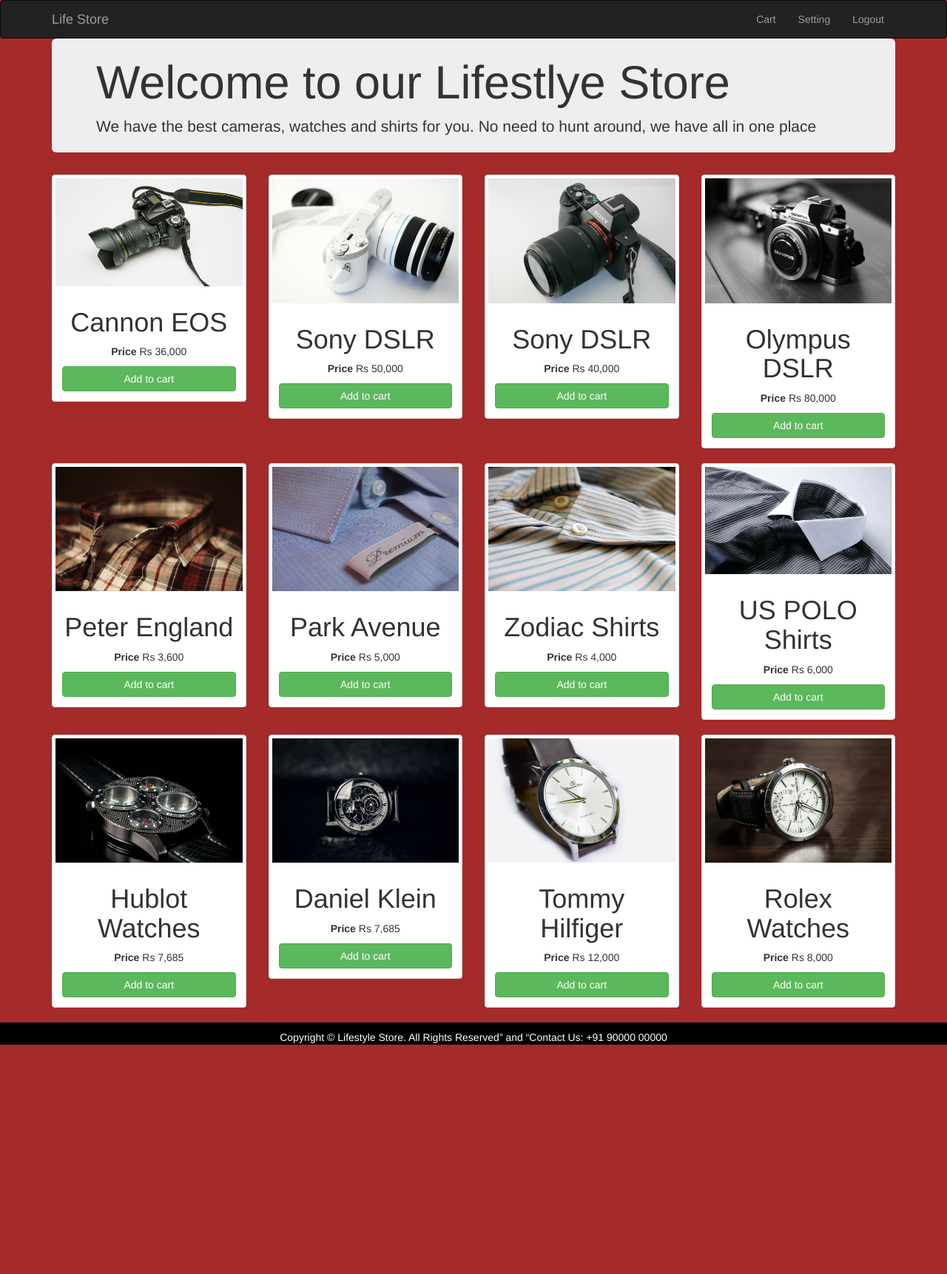
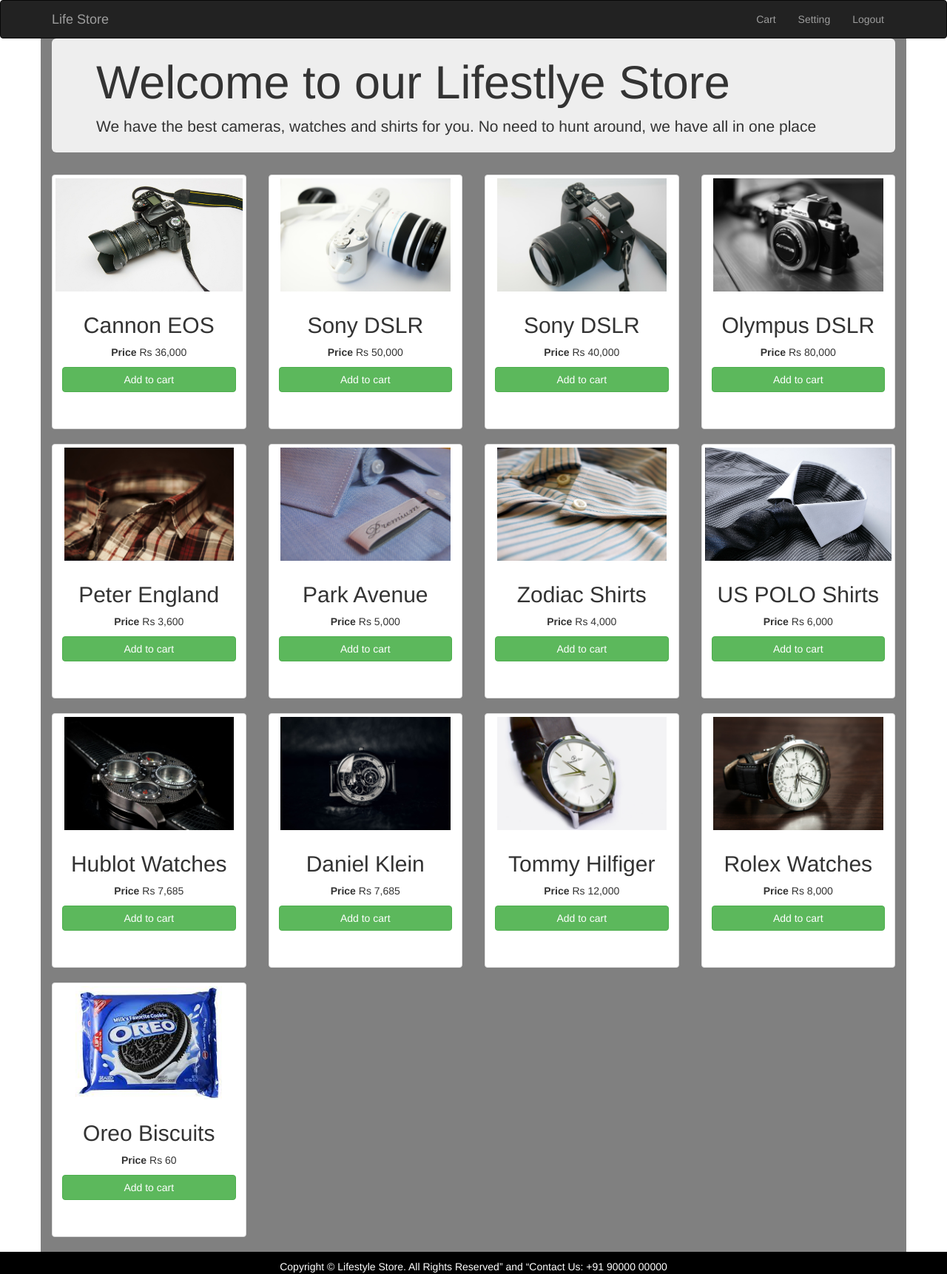
Before and after one commit to Hemanth-the-coder/ecommerce, a PHP site: page /product.php in a window 1280 px wide. Shown: the whole page at 74% size. Before the commit the page ends 1412 px from the top, so only its background shows below. Run offline with PHP 8.4, Linux system fonts and the light colour scheme; the visitor is signed in with stand-in values (Sample User, id 1); data that the repository does not hold is empty.

Commit message:
changes 2.0

```diff
--- a/cart_insert.php
+++ b/cart_insert.php
@@ -7,7 +7,7 @@ $pid=$_GET['id'];
 
 
 $cart_insert_query="INSERT INTO customers_products(customer_id,product_id,Status) VALUES ('$id','$pid','added to cart')";
-    $cart_insert_result=mysqli_query($con,$cart_insert_query)
+$cart_insert_result=mysqli_query($con,$cart_insert_query)
             or die(mysqli_error($con));
  header("location:product.php");
 
--- a/commom.php
+++ b/commom.php
@@ -4,3 +4,4 @@ $con= mysqli_connect("localhost", "root","", "life store");
 if(!isset($_SESSION['id'])){
         session_start();
     }
+?>
--- a/product.php
+++ b/product.php
@@ -18,11 +18,11 @@ and open the template in the editor.
 
         <meta name="viewport" content="width=device-width, initial-scale=1.0">
     </head>
-    <body style="background-color: brown">
+    <body>
         <?php
          include 'header.php';
   ?>
-        <div class="container">
+        <div class="container" style="background-color: grey">
             <div class="jumbotron" style="padding-bottom: 5px;padding-top: 5px;">
                 <h1>Welcome to our Lifestlye Store</h1>
                 <p>
@@ -36,8 +36,8 @@ have all in one place
                         <img src="websiteimages/1.jpg" alt="cameras" class="img-responsive">
                         <div class="caption">
                             <center>
-                            <h1>Cannon
-                                EOS</h1>
+                            <h2>Cannon
+                                EOS</h2>
                             <p>
 
                            <b>Price</b> Rs 36,000</p>
@@ -74,7 +74,7 @@ btn-success">Add to cart</a>
                         <img src="websiteimages/2.jpg" alt="cameras" class="img-responsive">
                         <div class="caption">
                             <center>
-                            <h1>Sony DSLR</h1>
+                            <h2>Sony DSLR</h2>
                             <p><b>Price</b> Rs 50,000</p>
                                      <?php if (!isset($_SESSION['id'])) { ?>
  <p><a href="login.php" role="button" class="btn btn-primary btn-block">Buy
@@ -106,7 +106,7 @@ btn-success">Add to cart</a>
                         <img src="websiteimages/3.jpg" alt="cameras" class="img-responsive">
                         <div class="caption">
                             <center>
-                            <h1>Sony DSLR</h1>
+                            <h2>Sony DSLR</h2>
                             <p><b>Price</b> Rs 40,000</p>
                               <?php if (!isset($_SESSION['id'])) { ?>
  <p><a href="login.php" role="button" class="btn btn-primary btn-block">Buy
@@ -138,7 +138,7 @@ btn-success">Add to cart</a>
                         <img src="websiteimages/4.jpg" alt="cameras" class="img-responsive">
                         <div class="caption">
                             <center>
-                            <h1>Olympus DSLR</h1>
+                            <h2>Olympus DSLR</h2>
                             <p><b>Price</b> Rs 80,000</p>
 
                                     <?php if (!isset($_SESSION['id'])) { ?>
@@ -176,8 +176,8 @@ btn-success">Add to cart</a>
                         <img src="websiteimages/13.jpg" alt="Shirts" class="img-responsive">
                         <div class="caption">
                             <center>
-                            <h1>Peter England
-                                </h1>
+                            <h2>Peter England
+                                </h2>
                             <p><b>Price</b> Rs 3,600</p>
                                      <?php if (!isset($_SESSION['id'])) { ?>
  <p><a href="login.php" role="button" class="btn btn-primary btn-block">Buy
@@ -210,7 +210,7 @@ btn-success">Add to cart</a>
                         <img src="websiteimages/6.jpg" alt="Shirts" class="img-responsive">
                         <div class="caption">
                             <center>
-                            <h1>Park Avenue</h1>
+                            <h2>Park Avenue</h2>
                             <p><b>Price</b> Rs 5,000</p>
                                     <?php if (!isset($_SESSION['id'])) { ?>
  <p><a href="login.php" role="button" class="btn btn-primary btn-block">Buy
@@ -243,7 +243,7 @@ btn-success">Add to cart</a>
                         <img src="websiteimages/14.jpg" alt="Shirts" class="img-responsive">
                         <div class="caption">
                             <center>
-                            <h1>Zodiac Shirts</h1>
+                            <h2>Zodiac Shirts</h2>
                             <p><b>Price</b> Rs 4,000</p>
                                   <?php if (!isset($_SESSION['id'])) { ?>
  <p><a href="login.php" role="button" class="btn btn-primary btn-block">Buy
@@ -275,7 +275,7 @@ btn-success">Add to cart</a>
                         <img src="websiteimages/8.jpg" alt="Shirts" class="img-responsive">
                         <div class="caption">
                             <center>
-                            <h1>US POLO Shirts</h1>
+                            <h2>US POLO Shirts</h2>
                             <p><b>Price</b> Rs 6,000</p>
 
                                      <?php if (!isset($_SESSION['id'])) { ?>
@@ -312,7 +312,7 @@ btn-success">Add to cart</a>
                         <img src="websiteimages/9.jpg" alt="cameras" class="img-responsive">
                         <div class="caption">
                             <center>
-                            <h1>Hublot Watches</h1>
+                            <h2>Hublot Watches</h2>
                             <p><b>Price</b> Rs 7,685</p>
                              <?php if (!isset($_SESSION['id'])) { ?>
  <p><a href="login.php" role="button" class="btn btn-primary btn-block">Buy
@@ -344,7 +344,7 @@ btn-success">Add to cart</a>
                         <img src="websiteimages/10.jpg" alt="Watches" class="img-responsive">
                         <div class="caption">
                             <center>
-                            <h1>Daniel Klein</h1>
+                            <h2>Daniel Klein        </h2>
                             <p><b>Price</b> Rs 7,685</p>
                                    <?php if (!isset($_SESSION['id'])) { ?>
  <p><a href="login.php" role="button" class="btn btn-primary btn-block">Buy
@@ -376,7 +376,7 @@ btn-success">Add to cart</a>
                         <img src="websiteimages/11.jpg" alt="Watches" class="img-responsive">
                         <div class="caption">
                             <center>
-                            <h1>Tommy Hilfiger</h1>
+                            <h2>Tommy Hilfiger</h2>
                             <p><b>Price</b> Rs 12,000</p>
                                     <?php if (!isset($_SESSION['id'])) { ?>
  <p><a href="login.php" role="button" class="btn btn-primary btn-block">Buy
@@ -408,7 +408,7 @@ btn-success">Add to cart</a>
                         <img src="websiteimages/12.jpg" alt="Watches" class="img-responsive">
                         <div class="caption">
                             <center>
-                            <h1>Rolex Watches</h1>
+                            <h2>Rolex Watches</h2>
                             <p><b>Price</b> Rs 8,000</p>
 
                                      <?php if (!isset($_SESSION['id'])) { ?>
@@ -436,18 +436,49 @@ btn-success">Add to cart</a>
                         </div>
                     </div>
                 </div>
+                <div class="col-md-3">
+                    <div class="thumbnail">
+                        <img src="websiteimages/oreo.jpeg" alt="Watches" class="img-responsive">
+                        <div class="caption">
+                            <center>
+                            <h2>Oreo Biscuits</h2>
+                            <p><b>Price</b> Rs 60</p>
+                                    <?php if (!isset($_SESSION['id'])) { ?>
+ <p><a href="login.php" role="button" class="btn btn-primary btn-block">Buy
+Now</a></p>
+ <?php
+ } else {
+ //We have created a function to check whether this particular product is added
 
+ if (check_if_added(13)) { //This is same as if(check_if_added_to_cart !=
+
+ echo '<a href="#" class="btn btn-block btn-success" disabled>Added to
+cart</a>';
+ echo '<a href="cart_delete.php?id=11" class="btn btn-warning">Remove</a>';
+ } else {
+ ?>
+<a href="cart_insert.php?id=11" name="add" value="add" class="btn btn-block
+btn-success">Add to cart</a>
+ <?php
+ }
+ }
+ ?>
+ </center>
 
             </div>
 
 
         </div>
-          <footer>
-                <center>
-                <p>Copyright © Lifestyle Store. All Rights
+</div>
+</div>
+</div>
+
+<footer class="bottom">
+    <center>
+    <p>Copyright © Lifestyle Store. All Rights
 Reserved” and “Contact Us: +91 90000 00000</p>
-                </center>
-            </footer>
+    </center>
+</footer>
 
 
 
--- a/websitedesigner.css
+++ b/websitedesigner.css
@@ -6,6 +6,7 @@
  color: #f8f8f8;
  background: url(websiteimages/intro-bg_1.jpg) no-repeat center center;
  background-size: cover;
+ height:600px;
 }
 .banner_content{
     margin-top:12%;
@@ -14,6 +15,7 @@
     max-width:660px;
     padding-top:6%;
     padding-bottom:6%;
+    /* height:100%; */
 }
 footer{
     background-color: black;
@@ -33,7 +35,24 @@ th{
     background-image: url(websiteimages/sign.jpg);
  background-repeat: no-repeat;
 background-size: cover;
+}
 
+.bottom{
+    margin-bottom: -10px;
+    width:100%;
+}
 
+.thumbnail{
+    height: 370px;
+    height:fit-content;
+    padding-bottom: 50px;
+}
 
+.btn{
+    margin-bottom:-10px;
 }
+.thumbnail>img {
+    margin-right: auto;
+    margin-left: auto;
+    height: 153px;
+}
```
Also changed, not shown: cart.php (+21 -6 lines), cart_delete_t.php (added, +12 -0 lines), index_1.php (+10 -6 lines), websiteimages/oreo.jpeg (added).
